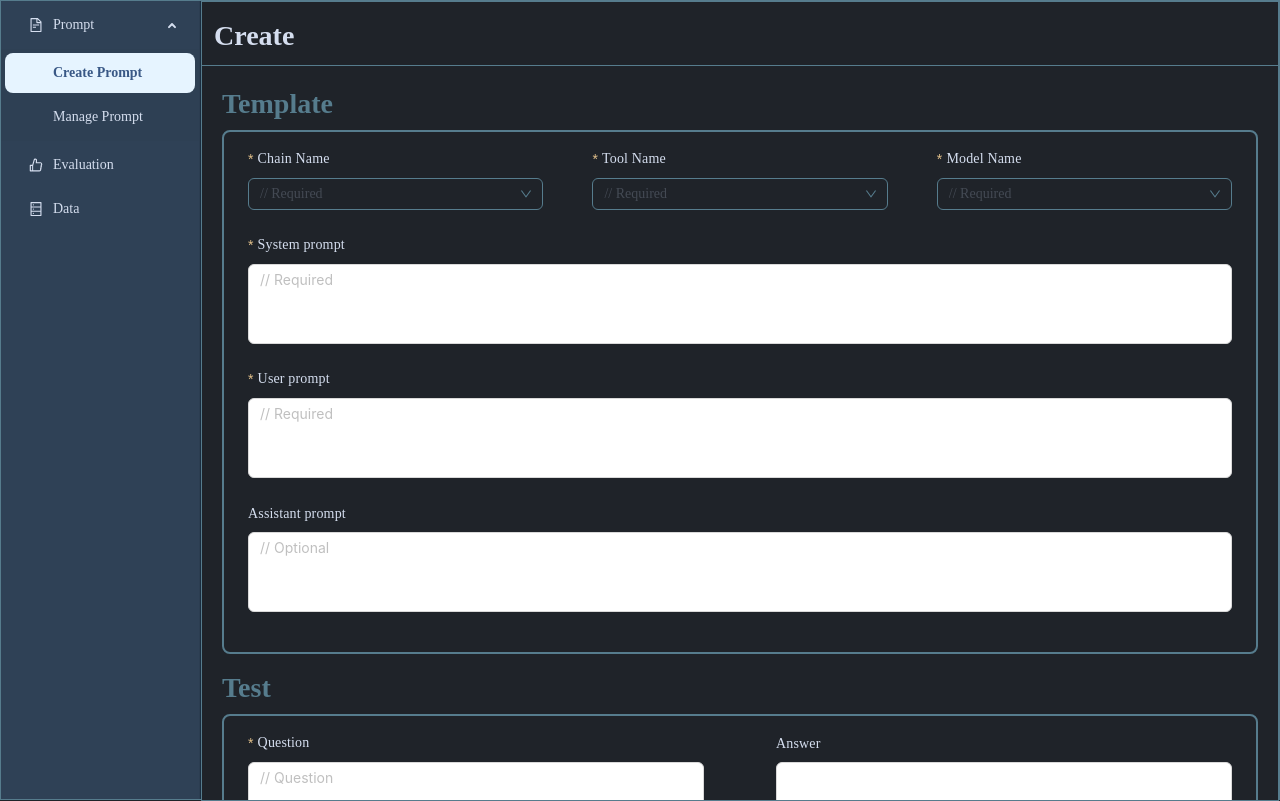
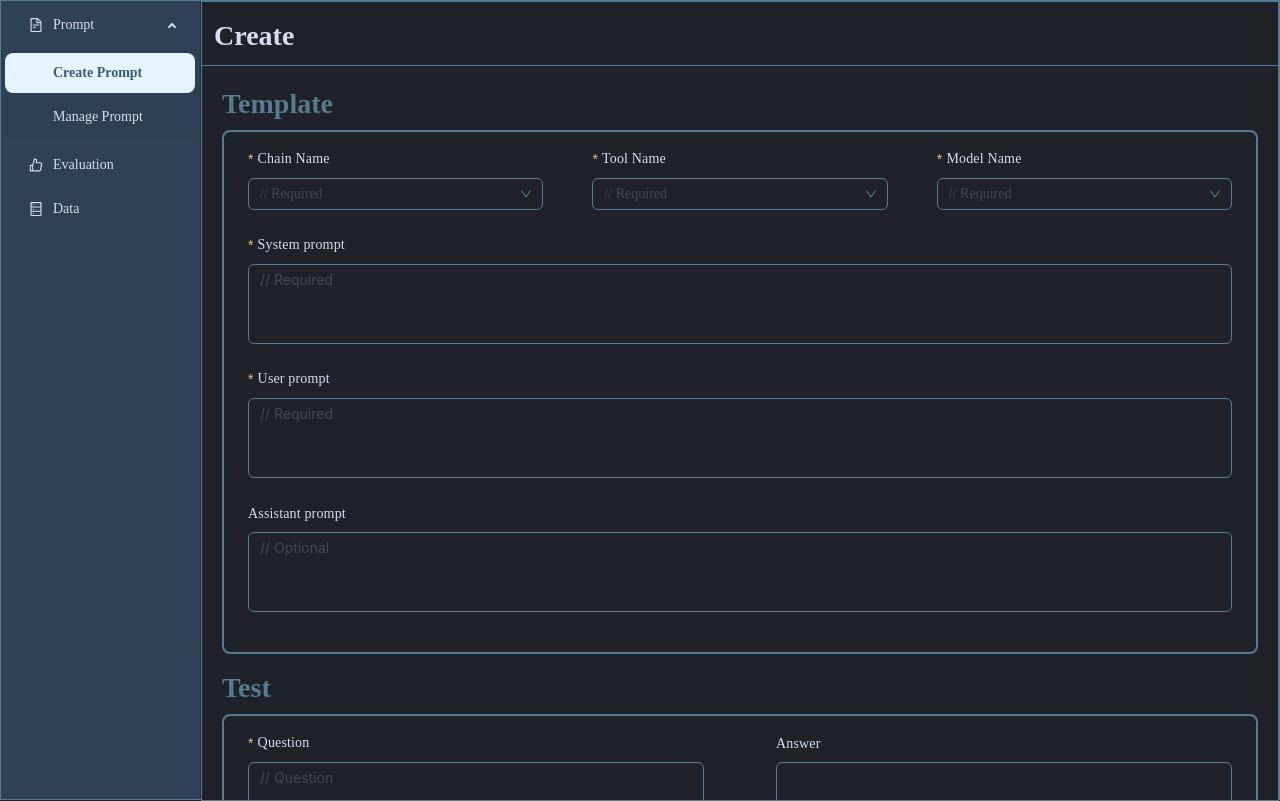
Before and after one commit to jieun-git/ai-prompt-manager, a React (Create React App) app: page /prompt/create in a window 1280 px wide. Built offline with nearby package versions, Linux system fonts and the light colour scheme.

Commit message:
Styles: Select, Input 컴포넌트 스타일 수정(hover, background, color 수정)

```diff
--- a/src/components/data-entry/input/Input.style.ts
+++ b/src/components/data-entry/input/Input.style.ts
@@ -1,26 +1,78 @@
 import { Input } from 'antd'
 import styled from 'styled-components'
-import {ExtendedTextAreaProps} from "./Input";
+import { ExtendedTextAreaProps } from './Input'
 
 export const S_Input = styled(Input)`
     width: ${({ width }) => width} !important;
 
+    background: var(--background);
+    border: 1px solid var(--green-z-01);
+    color: var(--white);
+
+    &:focus,
+    &.ant-input-focused {
+        background: var(--background);
+        border: 1px solid var(--yellow-z-01);
+    }
+
+    &::placeholder {
+        color: var(--text-placeholder);
+        opacity: 1;
+    }
+
+    &:hover {
+        background: var(--background);
+        border: 1px solid var(--yellow-z-01);
+    }
+
     &.ant-input-disabled,
     input[disabled] {
-        background-color: var(--white) !important;
-        color: var(--blue-z-04) !important
+        background-color: var(--disabled-input) !important;
+        border: 1px solid var(--green-z-01);
+        color: var(--text-disabled);
+
+        &::placeholder {
+            color: var(--text-disabled);
+            opacity: 1;
+        }
     }
 `
 S_Input.displayName = 'S_Input'
 
 export const S_TextArea = styled(Input.TextArea)<ExtendedTextAreaProps>`
     height: ${({ height }) => height}px !important;
-    resize: ${({ resize }) => resize ? '': 'none'} !important;
+    resize: ${({ resize }) => (resize ? '' : 'none')} !important;
+
+    background: var(--background);
+    border: 1px solid var(--green-z-01);
+    color: var(--white);
+
+    &:focus,
+    &.ant-input-focused {
+        background: var(--background);
+        border: 1px solid var(--yellow-z-01);
+    }
+
+    &::placeholder {
+        color: var(--text-placeholder);
+        opacity: 1;
+    }
+
+    &:hover {
+        background: var(--background);
+        border: 1px solid var(--yellow-z-01);
+    }
 
     &.ant-input-disabled,
     textarea:disabled {
-        background-color: var(--white) !important;
-        color: var(--blue-z-04) !important;
+        background-color: var(--disabled-input) !important;
+        border: 1px solid var(--green-z-01);
+        color: var(--text-disabled);
+
+        &::placeholder {
+            color: var(--text-disabled);
+            opacity: 1;
+        }
     }
 `
 S_TextArea.displayName = 'S_TextArea'
--- a/src/components/data-entry/select/Select.style.ts
+++ b/src/components/data-entry/select/Select.style.ts
@@ -11,7 +11,7 @@ export const S_Select = styled(Select)<ExtendedSelectProps>`
         color: var(--white);
 
         &:hover {
-            border-color: var(--yellow-z-01);
+            border-color: var(--yellow-z-01) !important;
         }
     }
 
@@ -21,11 +21,15 @@ export const S_Select = styled(Select)<ExtendedSelectProps>`
 
     &&.ant-select-disabled .ant-select-selector {
         background-color: var(--disabled-input);
-        color: var(--text-placeholder);
+        color: var(--text-disabled);
 
         &:hover {
             border-color: var(--green-z-01);
         }
+    }
+
+    &&.ant-select-disabled .ant-select-selection-placeholder {
+        color: var(--text-disabled);
     }
 
     && .ant-select-arrow {
```
